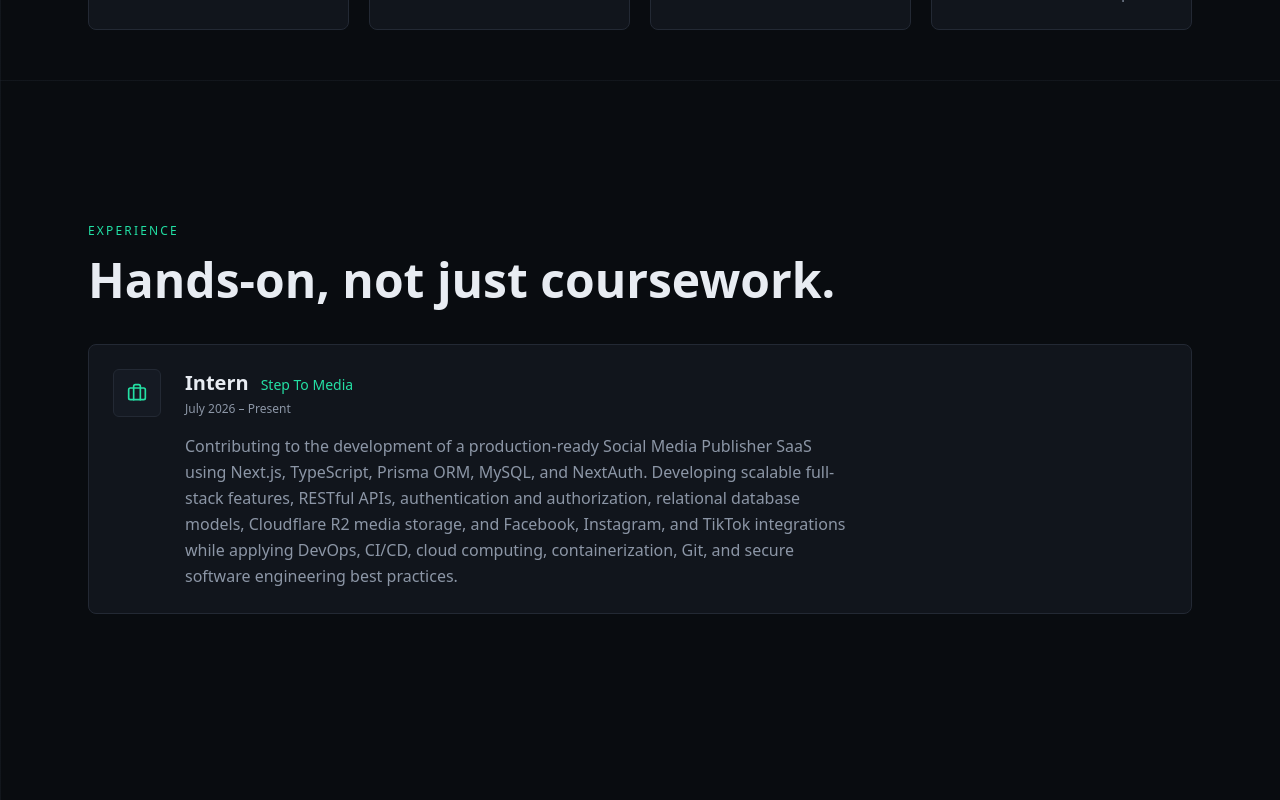
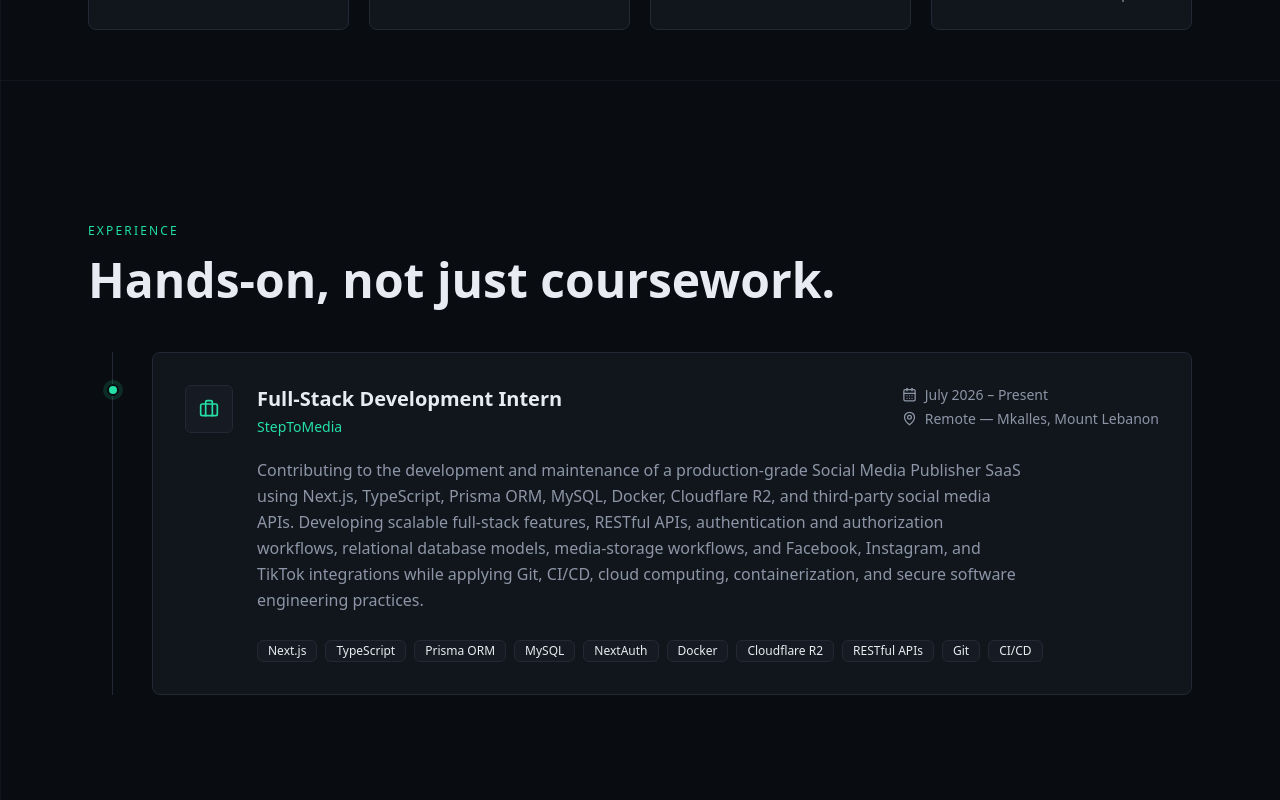
Before and after one commit to GK1023PRO/georges-khoury-portfolio, a Next.js app: page / in a window 1280 px wide. Shown: the part 1520-2320 px from the top of the page. Built offline with nearby package versions, Linux system fonts and the light colour scheme; no server answers.

Commit message:
Add animated timeline to experience section

```diff
--- a/src/components/home/Experience.tsx
+++ b/src/components/home/Experience.tsx
@@ -1,29 +1,135 @@
-import { Briefcase } from "lucide-react";
+import {
+  Briefcase,
+  CalendarDays,
+  MapPin,
+} from "lucide-react";
+
+import { Badge } from "@/components/ui/badge";
 import { Card, CardContent } from "@/components/ui/card";
+import { Reveal } from "@/components/ui/reveal";
+import {
+  StaggerContainer,
+  StaggerItem,
+} from "@/components/ui/stagger-container";
+
+const technologies = [
+  "Next.js",
+  "TypeScript",
+  "Prisma ORM",
+  "MySQL",
+  "NextAuth",
+  "Docker",
+  "Cloudflare R2",
+  "RESTful APIs",
+  "Git",
+  "CI/CD",
+];
 
 export default function Experience() {
   return (
-    <section id="experience" className="max-w-6xl mx-auto px-6 py-24">
-      <p className="section-eyebrow mb-4">Experience</p>
-      <h2 className="font-display font-semibold text-4xl sm:text-5xl">Hands-on, not just coursework.</h2>
+    <section
+      id="experience"
+      className="mx-auto max-w-6xl px-6 py-24"
+    >
+      <Reveal>
+        <p className="section-eyebrow mb-4">
+          Experience
+        </p>
+      </Reveal>
 
-      <Card className="mt-10">
-        <CardContent className="pt-6 flex flex-col sm:flex-row sm:items-start gap-6">
-          <div className="w-12 h-12 shrink-0 rounded-md bg-secondary border border-border flex items-center justify-center text-primary">
-            <Briefcase size={20} />
+      <Reveal delay={0.08}>
+        <h2 className="font-display text-4xl font-semibold sm:text-5xl">
+          Hands-on, not just coursework.
+        </h2>
+      </Reveal>
+
+      <Reveal delay={0.16}>
+        <div className="relative mt-12">
+          <div
+            aria-hidden="true"
+            className="absolute bottom-0 left-6 top-0 hidden w-px bg-border sm:block"
+          />
+
+          <div className="relative sm:pl-16">
+            <div
+              aria-hidden="true"
+              className="absolute left-[19px] top-8 hidden h-3 w-3 rounded-full border-2 border-background bg-primary ring-4 ring-primary/15 sm:block"
+            />
+
+            <Card className="group overflow-hidden transition duration-300 hover:-translate-y-1 hover:border-primary/50 hover:shadow-lg hover:shadow-primary/5">
+              <CardContent className="p-6 sm:p-8">
+                <div className="flex flex-col gap-6 sm:flex-row sm:items-start">
+                  <div className="flex h-12 w-12 shrink-0 items-center justify-center rounded-md border border-border bg-secondary text-primary">
+                    <Briefcase
+                      aria-hidden="true"
+                      size={20}
+                    />
                   </div>
+
+                  <div className="min-w-0 flex-1">
+                    <div className="flex flex-col gap-2 lg:flex-row lg:items-start lg:justify-between">
                       <div>
-            <div className="flex flex-wrap items-baseline gap-x-3 gap-y-1">
-              <h3 className="font-display font-semibold text-xl">Intern</h3>
-              <span className="text-primary font-mono text-sm">Step To Media</span>
+                        <h3 className="font-display text-xl font-semibold">
+                          Full-Stack Development Intern
+                        </h3>
+
+                        <p className="mt-1 font-mono text-sm text-primary">
+                          StepToMedia
+                        </p>
                       </div>
-            <p className="text-xs text-muted-foreground font-mono mt-1">July 2026 &ndash; Present</p>
-            <p className="mt-4 text-muted-foreground leading-relaxed max-w-2xl">
-           Contributing to the development of a production-ready Social Media Publisher SaaS using Next.js, TypeScript, Prisma ORM, MySQL, and NextAuth. Developing scalable full-stack features, RESTful APIs, authentication and authorization, relational database models, Cloudflare R2 media storage, and Facebook, Instagram, and TikTok integrations while applying DevOps, CI/CD, cloud computing, containerization, Git, and secure software engineering best practices.
+
+                      <div className="space-y-1 text-sm text-muted-foreground">
+                        <p className="flex items-center gap-2">
+                          <CalendarDays
+                            aria-hidden="true"
+                            size={15}
+                          />
+                          July 2026 &ndash; Present
                         </p>
+
+                        <p className="flex items-center gap-2">
+                          <MapPin
+                            aria-hidden="true"
+                            size={15}
+                          />
+                          Remote &mdash; Mkalles, Mount Lebanon
+                        </p>
+                      </div>
+                    </div>
+
+                    <p className="mt-5 max-w-3xl leading-relaxed text-muted-foreground">
+                      Contributing to the development and maintenance of a
+                      production-grade Social Media Publisher SaaS using
+                      Next.js, TypeScript, Prisma ORM, MySQL, Docker,
+                      Cloudflare R2, and third-party social media APIs.
+                      Developing scalable full-stack features, RESTful APIs,
+                      authentication and authorization workflows, relational
+                      database models, media-storage workflows, and Facebook,
+                      Instagram, and TikTok integrations while applying Git,
+                      CI/CD, cloud computing, containerization, and secure
+                      software engineering practices.
+                    </p>
+
+                    <StaggerContainer
+                      className="mt-6 flex flex-wrap gap-2"
+                      delay={0.12}
+                      stagger={0.05}
+                    >
+                      {technologies.map((technology) => (
+                        <StaggerItem key={technology}>
+                          <Badge variant="secondary">
+                            {technology}
+                          </Badge>
+                        </StaggerItem>
+                      ))}
+                    </StaggerContainer>
+                  </div>
                 </div>
               </CardContent>
             </Card>
+          </div>
+        </div>
+      </Reveal>
     </section>
   );
 }
```
Lines whose indentation alone changed are shown as unchanged.
